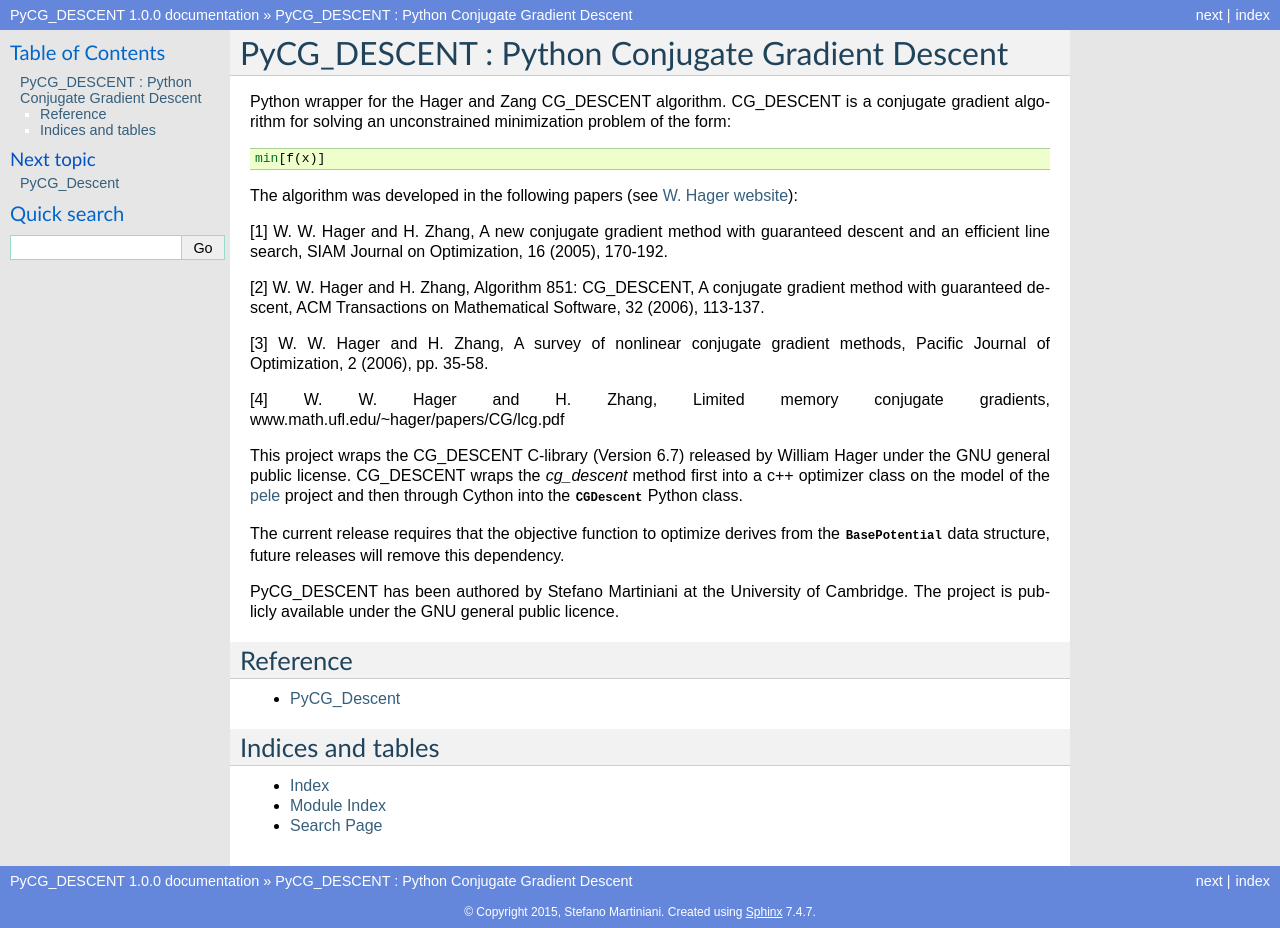
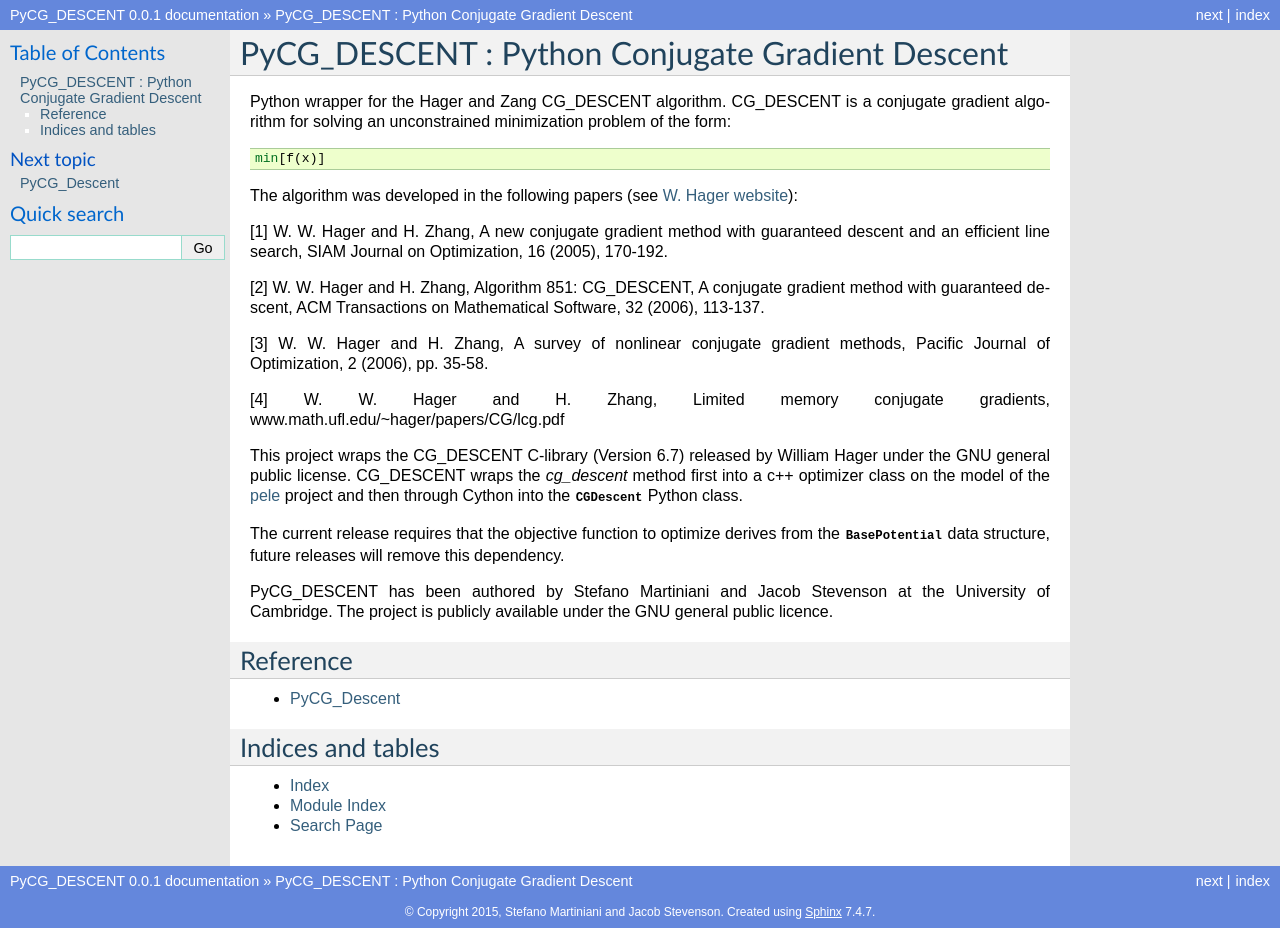
Before and after one commit to martiniani-lab/PyCG_DESCENT, a Sphinx documentation site: the page built from doc/index.rst, in a window 1280 px wide. Built offline with Sphinx 7.4.7, drawn with Linux system fonts in a browser that asks for light colours.

Commit message:
added jake to authors

```diff
--- a/doc/conf.py
+++ b/doc/conf.py
@@ -63,16 +63,16 @@
 
 # General information about the project.
 project = u'PyCG_DESCENT'
-copyright = u'2015, Stefano Martiniani'
+copyright = u'2015, Stefano Martiniani and Jacob Stevenson'
 
 # The version info for the project you're documenting, acts as replacement for
 # |version| and |release|, also used in various other places throughout the
 # built documents.
 #
 # The short X.Y version.
-version = '1.0.0'
+version = '0.0.1'
 # The full version, including alpha/beta/rc tags.
-release = '1.0.0'
+release = '0.0.1'
 
 # The language for content autogenerated by Sphinx. Refer to documentation
 # for a list of supported languages.
@@ -219,7 +219,7 @@
 #  author, documentclass [howto, manual, or own class]).
 latex_documents = [
   ('index', 'PyCG_DESCENT.tex', u'PyCG_DESCENT Documentation',
-   u'Stefano Martiniani', 'manual'),
+   u'Stefano Martiniani and Jacob Stevenson', 'manual'),
 ]
 
 # The name of an image file (relative to this directory) to place at the top of
@@ -249,7 +249,7 @@
 # (source start file, name, description, authors, manual section).
 man_pages = [
     ('index', 'PyCG_DESCENT', u'PyCG_DESCENT Documentation',
-     [u'Stefano Martiniani'], 1)
+     [u'Stefano Martiniani and Jacob Stevenson'], 1)
 ]
 
 # If true, show URL addresses after external links.
@@ -263,7 +263,7 @@
 #  dir menu entry, description, category)
 texinfo_documents = [
   ('index', 'PyCG_DESCENT', u'PyCG_DESCENT Documentation',
-   u'Stefano Martiniani', 'PyCG_DESCENT', 'One line description of project.',
+   u'Stefano Martiniani and Jacob Stevenson', 'PyCG_DESCENT', 'One line description of project.',
    'Miscellaneous'),
 ]
 
@@ -344,7 +344,7 @@
     fn = relpath(fn, start=dirname(PyCG_DESCENT.__file__))
 
     # pele doesn't really have versions, so just return the master branch
-    return "http://github.com/pele-python/pele/blob/master/PyCG_DESCENT/%s%s" % (
+    return "http://github.com/pele-python/pele/blob/master/pele/%s%s" % (
            fn, linespec)
 #    if False:# or 'dev' in pele.version:
 #        return "http://github.com/pele-python/pele/blob/master/numpy/%s%s" % (
--- a/doc/index.rst
+++ b/doc/index.rst
@@ -30,7 +30,7 @@
 The current release requires that the objective function to optimize derives from
 the :class:`BasePotential <pele:pele.potentials.BasePotential>` data structure, future releases will remove this dependency.
 
-PyCG_DESCENT has been authored by Stefano Martiniani at the University of Cambridge.
+PyCG_DESCENT has been authored by Stefano Martiniani and Jacob Stevenson at the University of Cambridge.
 The project is publicly available under the GNU general public licence.
 
 Reference
```
